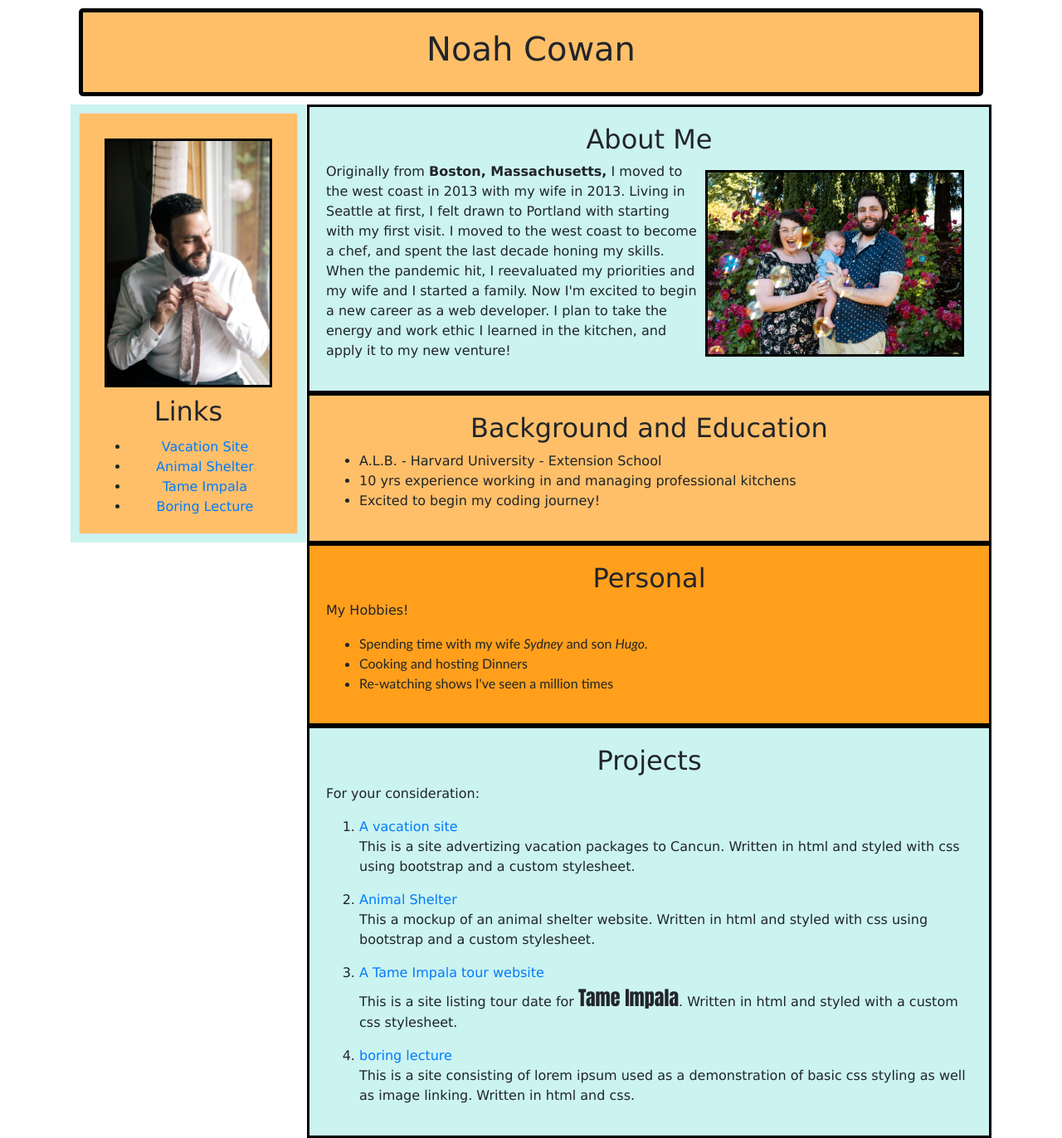
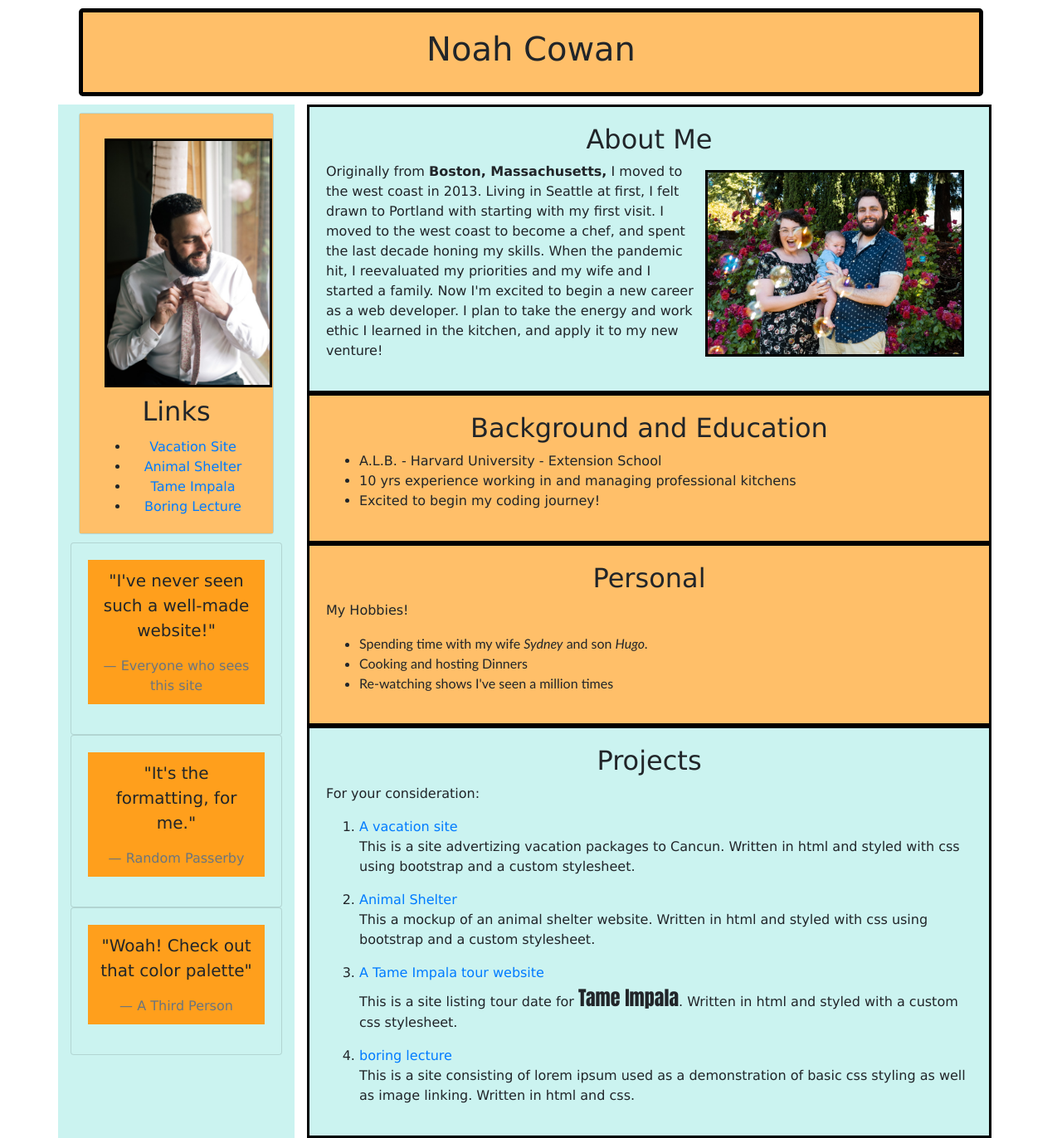
Before and after one commit to nsncowan/old-project1, a plain HTML site: page index.html in a window 1280 px wide. Shown: the whole page at 83% size. Drawn offline with Linux system fonts and the light colour scheme.

Commit message:
add blockquotes to sidebar, and fix SOME alignment issues

```diff
--- a/css/styles.css
+++ b/css/styles.css
@@ -13,8 +13,13 @@ font-family:Verdana, Geneva, Tahoma, sans-serif;
 
 }
 
+.card {
+  background-color: #CBF3F0;
+}
+
 .col-3 {
 margin: 0px;
+background-color: #CBF3F0;
 }
 
 .col-9 {
@@ -27,7 +32,6 @@ img {
   border: black;
   border-width: 3px;
   border-style: solid;
-
 }
 
 .about {
@@ -61,7 +65,7 @@ img {
 }
 
 .personal {
-  background-color: #FF9F1C;
+  background-color: #ffbf69;
   padding: 20px;
   border: black;
   border-width: 3px;
@@ -85,9 +89,14 @@ img {
 }
 
 .sidebar {
-  float: left;
   padding: 10px;
   background-color: #CBF3F0;
+  text-align: center;
+}
+
+.blockquote {
+  padding: 10px;
+  background-color: #FF9F1C;
   text-align: center;
 }
 
--- a/index.html
+++ b/index.html
@@ -32,12 +32,37 @@
             </div>
           </div>
         </div>
+        <div class="card">
+          <div class="card-body">
+            <blockquote class="blockquote">
+              <p>"I've never seen such a well-made website!"</p>
+              <footer class="blockquote-footer">Everyone who sees this site</footer>
+            </blockquote>
+          </div>
+        </div>
+        <div class="card">
+          <div class="card-body">
+            <blockquote class="blockquote">
+              <p>"It's the formatting, for me."</p>
+              <footer class="blockquote-footer">Random Passerby</footer>
+            </blockquote>
+          </div>
+        </div>
+        <div class="card">
+          <div class="card-body">
+            <blockquote class="blockquote">
+              <p>"Woah! Check out that color palette"</p>
+              <footer class="blockquote-footer">A Third Person</footer>
+            </blockquote>
+          </div>
+        </div>
+
       </div>
       <div class="col-9">
         <div class="about">
           <h2>About Me</h2>
             <img src="photos/Family5a.jpeg" alt="A photo of my family.">
-            <p>Originally from <strong>Boston, Massachusetts,</strong> I moved to the west coast in 2013 with my wife in 2013. Living in Seattle at first, I felt drawn to Portland with starting with my first visit. I moved to the west coast to become a chef, and spent the last decade honing my skills. When the pandemic hit, I reevaluated my priorities and my wife and I started a family. Now I'm excited to begin a new career as a web developer. I plan to take the energy and work ethic I learned in the kitchen, and apply it to my new venture!</p>
+            <p>Originally from <strong>Boston, Massachusetts,</strong> I moved to the west coast in 2013. Living in Seattle at first, I felt drawn to Portland with starting with my first visit. I moved to the west coast to become a chef, and spent the last decade honing my skills. When the pandemic hit, I reevaluated my priorities and my wife and I started a family. Now I'm excited to begin a new career as a web developer. I plan to take the energy and work ethic I learned in the kitchen, and apply it to my new venture!</p>
         </div>
         <div class="background">
           <h2>Background and Education</h2>
```
Also changed, not shown: 1 other file.
